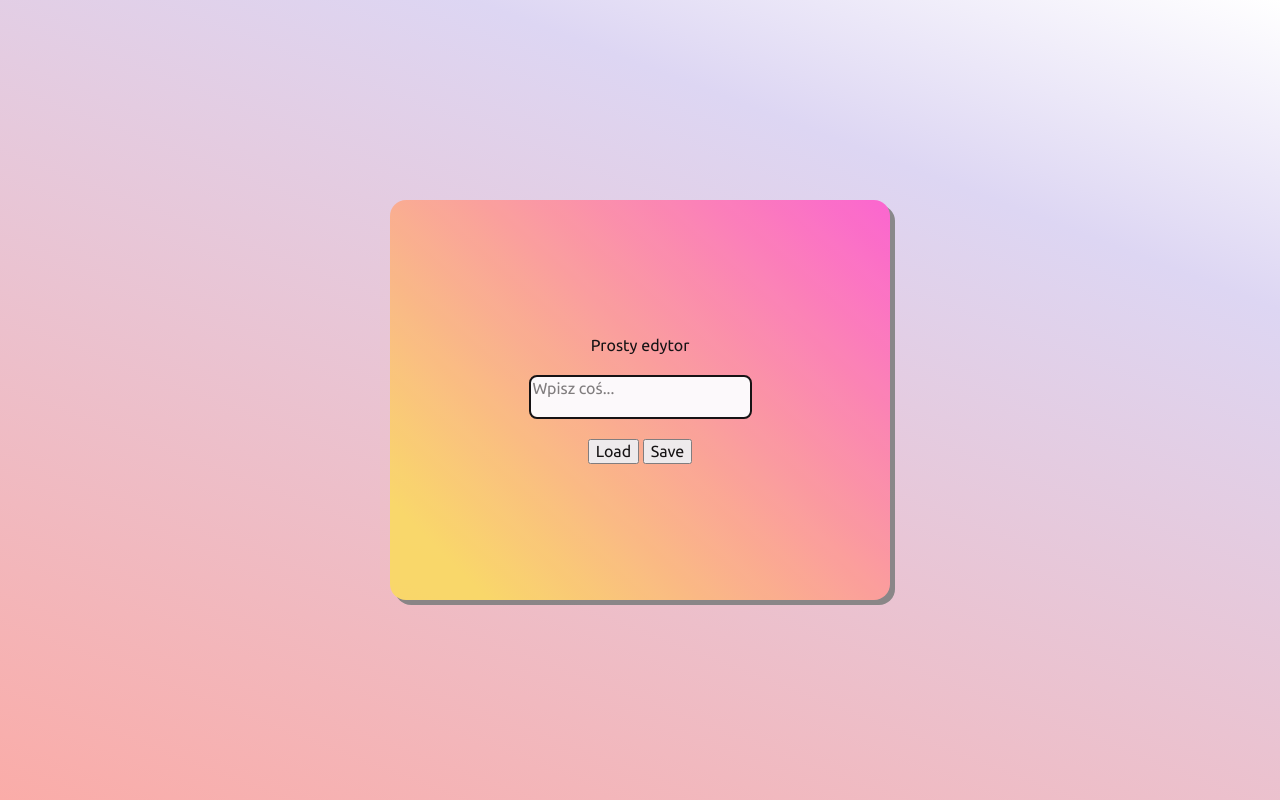
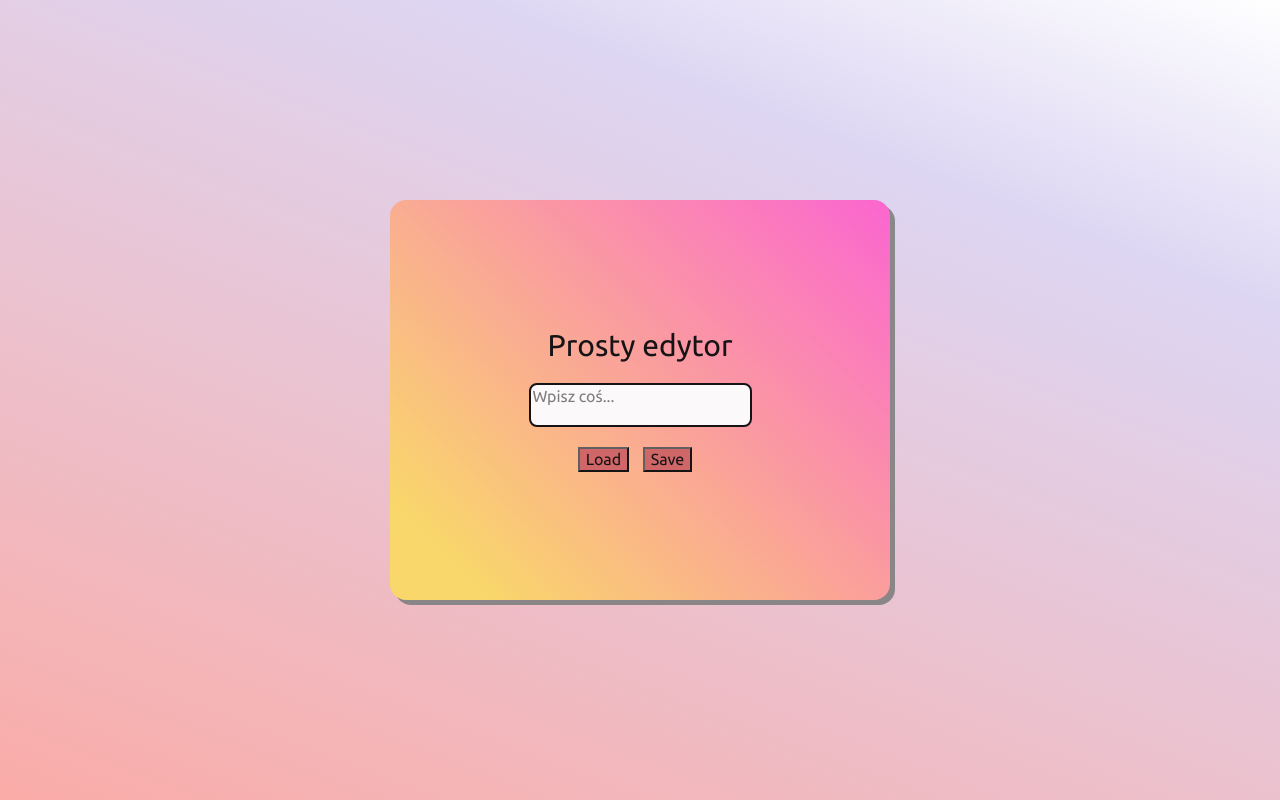
Before and after one commit to michal-mon/simple-editor, a website built with webpack: page src/pages/index.html in a window 1280 px wide. Built offline with nearby package versions, Linux system fonts and the light colour scheme.

Commit message:
changed scss styles

```diff
--- a/src/pages/index.html
+++ b/src/pages/index.html
@@ -9,13 +9,13 @@
     <link rel="icon" type="image/png" sizes="16x16" href="/favicon-16x16.png" />
   </head>
   <body>
-    <div class = "editor">
+    <main class = "editor">
       <label class="editor__label" for="text-editor">Prosty edytor</label>
         <textarea class= "editor__form" name="text-editor" id="text-editor" placeholder="Wpisz coś..."></textarea>
         <div>
           <input class="editor__button" type="button" value="Load"></input>
           <input class="editor__button" type="button" value="Save"></input>
         </div>
-    </div>
+      </main>
   </body>
 </html>
--- a/src/scss/main.scss
+++ b/src/scss/main.scss
@@ -1,5 +1,5 @@
 @import "~normalize.css";
-@import url('https://fonts.googleapis.com/css2?family=Ubuntu:wght@300;400&display=swap');
+@import url("https://fonts.googleapis.com/css2?family=Ubuntu:wght@300;400&display=swap");
 
 body {
   background: white;
@@ -8,19 +8,22 @@ body {
   align-items: center;
   justify-content: center;
   min-height: 100vh;
-  font-family: 'Ubuntu', sans-serif;
-  background-color: #FAACA8;
-  background-image: linear-gradient(21deg, #FAACA8 0%, #DDD6F3 76%, #ffffff 100%);
+  font-family: "Ubuntu", sans-serif;
+  background-color: #faaca8;
+  background-image: linear-gradient(
+    21deg,
+    #faaca8 0%,
+    #ddd6f3 76%,
+    #ffffff 100%
+  );
   color: black;
-
 }
 
-.editor__form{
-
-}
-
-.editor{
-  &__form{
+.editor {
+  &__label {
+    font-size: 30px;
+  }
+  &__form {
     margin: 20px 0;
     resize: none;
     align-items: center;
@@ -31,6 +34,13 @@ body {
     max-height: 200px;
     font-weight: 300px;
   }
+  &__button {
+    background-color: indianred;
+    margin-right: 10px;
+  }
+  &__button:hover{
+    background-color: rgb(175, 83, 83);
+  }
   height: 400px;
   min-width: 500px;
   border-radius: 16px;
@@ -40,9 +50,8 @@ body {
   justify-content: center;
   flex-direction: column;
   display: flex;
-  background-color: #FBDA61;
-  background-image: linear-gradient(45deg, #FBDA61 11%, #FF5ACD 100%);
+  background-color: #fbda61;
+  background-image: linear-gradient(45deg, #fbda61 11%, #ff5acd 100%);
   font-weight: 400;
   opacity: 90%;
-
 }
```
